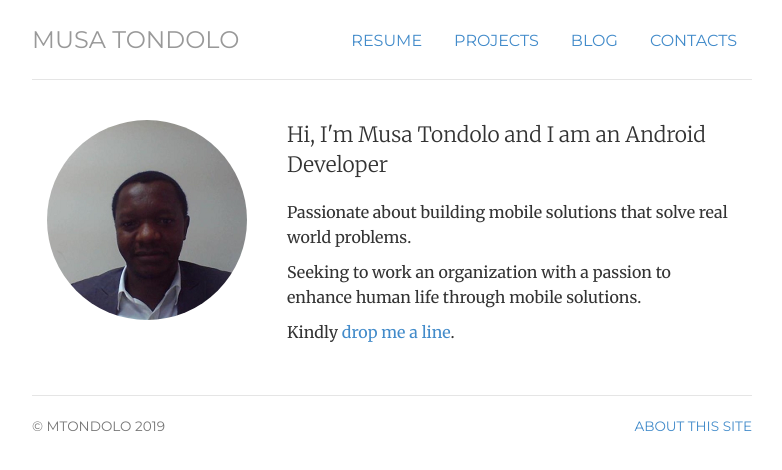
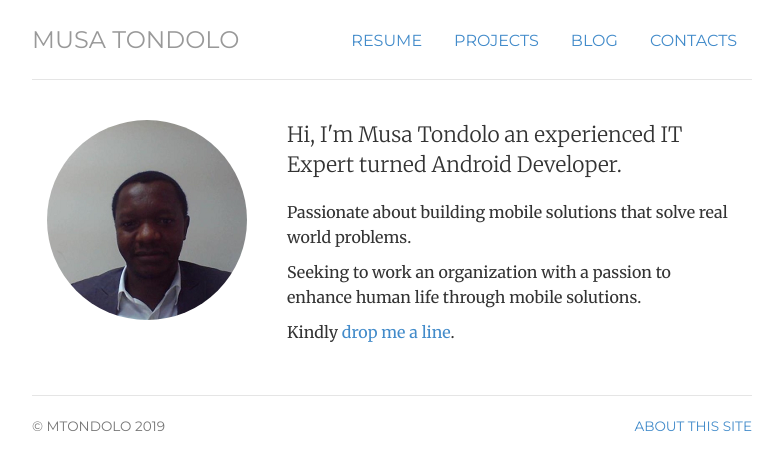
Before and after one commit to mtondolo/mtondolo.github.io, a Jekyll site: the page built from index.html, in a window 1280 px wide. Shown: the top 470 px of the page, without its empty margins (248-1030 px from the left). Built offline with Jekyll 4.4.1, drawn with Linux system fonts in a browser that asks for light colours.

Commit message:
Update index.html

```diff
--- a/index.html
+++ b/index.html
@@ -13,7 +13,7 @@
 	<img  class="img-circle avatar" alt="Musa Tondolo" src="img/mtondolo-200px.png">
 	</div>
 	<div itemscope itemtype="http://data-vocabulary.org/Person" class="col-sm-8">
-	<p class="lead">Hi, I'm <span itemprop="name">Musa Tondolo</span> and I am an Android Developer</p>
+	<p class="lead">Hi, I'm <span itemprop="name">Musa Tondolo</span> an experienced IT Expert turned Android Developer.</p>
 
 	<p></span>Passionate about <span itemprop="title">building mobile solutions</span> that solve real world problems.</p>
 
```
